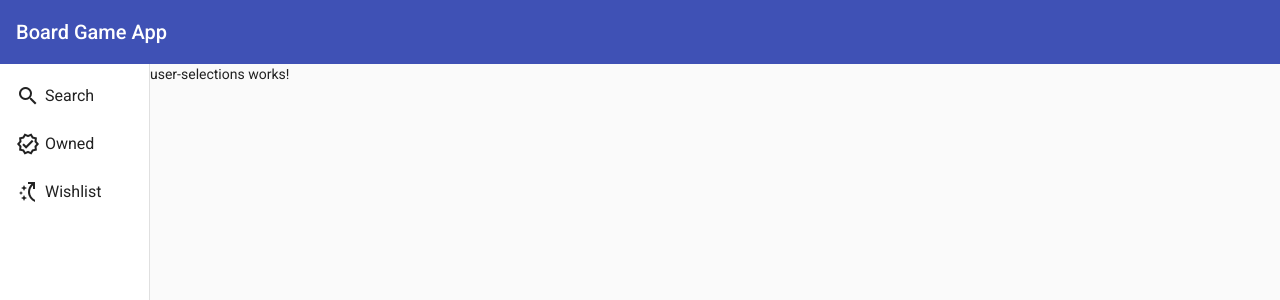
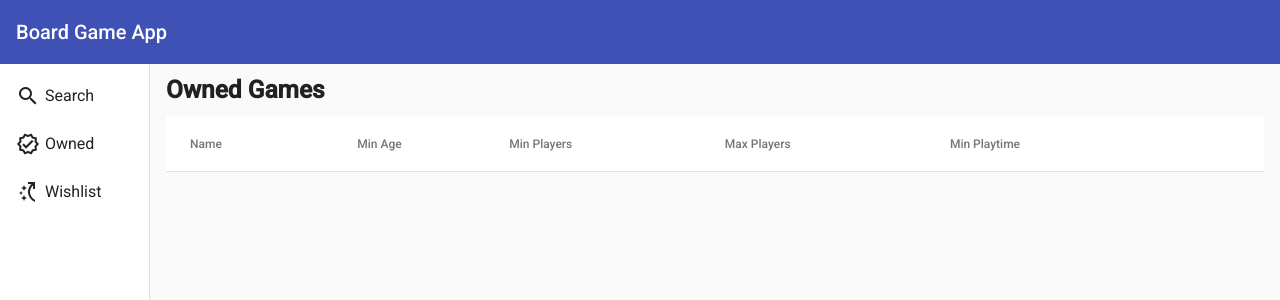
Before and after one commit to KaydanYard/Board-Game-App, an Angular app: page /owned in a window 1280 px wide. Shown: the top 300 px of the page. Built offline with nearby package versions, Linux system fonts and the light colour scheme.

Commit message:
Working on the Challenge

```diff
--- a/src/app/components/user-selections/user-selections.component.html
+++ b/src/app/components/user-selections/user-selections.component.html
@@ -1 +1,49 @@
-<p>user-selections works!</p>
+<div class="main-container">
+  <div class="title">{{listTypeTitle}}</div>
+
+  <table mat-table [dataSource]="dataSource" class="selection-table">
+    <ng-container matColumnDef="name">
+      <th mat-header-cell *matHeaderCellDef>Name</th>
+      <td mat-cell *matCellDef="let element"> {{element.name}} </td>
+    </ng-container>
+
+    <ng-container matColumnDef="image">
+      <th mat-header-cell *matHeaderCellDef></th>
+      <td mat-cell *matCellDef="let element">
+        <img [src]="element.images.thumb">
+      </td>
+    </ng-container>
+
+    <ng-container matColumnDef="min_age">
+      <th mat-header-cell *matHeaderCellDef>Min Age</th>
+      <td mat-cell *matCellDef="let element"> {{element.min_age}} </td>
+    </ng-container>
+
+    <ng-container matColumnDef="min_players">
+      <th mat-header-cell *matHeaderCellDef>Min Players</th>
+      <td mat-cell *matCellDef="let element"> {{element.min_players}} </td>
+    </ng-container>
+
+    <ng-container matColumnDef="max_players">
+      <th mat-header-cell *matHeaderCellDef>Max Players</th>
+      <td mat-cell *matCellDef="let element"> {{element.max_players}} </td>
+    </ng-container>
+
+    <ng-container matColumnDef="min_playtime">
+      <th mat-header-cell *matHeaderCellDef>Min Playtime</th>
+      <td mat-cell *matCellDef="let element"> {{element.min_playtime}} </td>
+    </ng-container>
+
+    <ng-container matColumnDef="delete">
+      <th mat-header-cell *matHeaderCellDef></th>
+      <td mat-cell *matCellDef="let element">
+        <button mat-icon-button (click)="deleteGame(element)">
+          <mat-icon>delete</mat-icon>
+        </button>
+      </td>
+    </ng-container>
+
+    <tr mat-header-row *matHeaderRowDef="displayedColumns"></tr>
+    <tr mat-row *matRowDef="let row; columns: displayedColumns;"></tr>
+  </table>
+</div>
--- a/src/app/components/user-selections/user-selections.component.scss
+++ b/src/app/components/user-selections/user-selections.component.scss
@@ -0,0 +1,21 @@
+.main-container {
+  padding: 16px;
+}
+
+.title {
+  font-size: 1.75em;
+  font-weight: bold;
+}
+
+.selection-table {
+  margin-top: 16px;
+  width: 100%;
+}
+
+.mat-icon {
+  color: grey;
+}
+
+.mat-column-delete {
+  width: 50px;
+}
--- a/src/app/components/user-selections/user-selections.component.ts
+++ b/src/app/components/user-selections/user-selections.component.ts
@@ -1,4 +1,10 @@
 import { Component, OnInit } from '@angular/core';
+import { ActivatedRoute } from '@angular/router';
+import { ListType } from 'src/app/enums/list-type';
+import { Game } from 'src/app/interfaces/game';
+import { LocalStorageService } from 'src/app/services/local-storage.service';
+import * as _ from 'lodash';
+import { Subject, takeUntil, tap } from 'rxjs';
 
 @Component({
   selector: 'app-user-selections',
@@ -6,10 +12,57 @@
   styleUrls: ['./user-selections.component.scss']
 })
 export class UserSelectionsComponent implements OnInit {
+  unsubscribe = new Subject<void>();
 
-  constructor() { }
+  listType: ListType;
+  listTypeTitle: string;
+  ownedGames: Game[];
+  wishListGames: Game[];
+
+  dataSource;
+  displayedColumns = ['name', 'image', 'min_age', 'min_players', 'max_players', 'min_playtime', 'delete'];
+
+  constructor(
+    private route: ActivatedRoute,
+    private localStorageService: LocalStorageService
+  ) { }
 
   ngOnInit(): void {
+    this.listType = this.route.snapshot.routeConfig.path === 'owned' ? ListType.OWNEDLIST : ListType.WISHLIST;
+    this.listTypeTitle = this.listType === ListType.OWNEDLIST ? 'Owned Games' : 'Wished Games';
+
+    if (this.listType === ListType.OWNEDLIST) {
+      this.localStorageService.getGameList(ListType.OWNEDLIST);
+      this.localStorageService.ownedGames.pipe(
+        takeUntil(this.unsubscribe),
+        tap(games => {
+          this.ownedGames = games;
+          this.dataSource = this.ownedGames;
+        })
+      ).subscribe();
+    } else {
+      this.localStorageService.getGameList(ListType.WISHLIST);
+      this.localStorageService.wishListGames.pipe(
+        takeUntil(this.unsubscribe),
+        tap(games => {
+          this.wishListGames = games;
+          this.dataSource = this.wishListGames;
+        })
+      ).subscribe();
+    }
+  }
+
+  deleteGame(game: Game) {
+    if (this.listType === ListType.OWNEDLIST) {
+      this.localStorageService.deleteGame(game, ListType.OWNEDLIST);
+    } else {
+      this.localStorageService.deleteGame(game, ListType.WISHLIST);
+    }
+  }
+
+  ngOnDestroy(): void {
+    this.unsubscribe.next();
+    this.unsubscribe.complete();
   }
 
 }
```
Also changed, not shown: src/app/modules/material.module.ts (+5 -2 lines).
